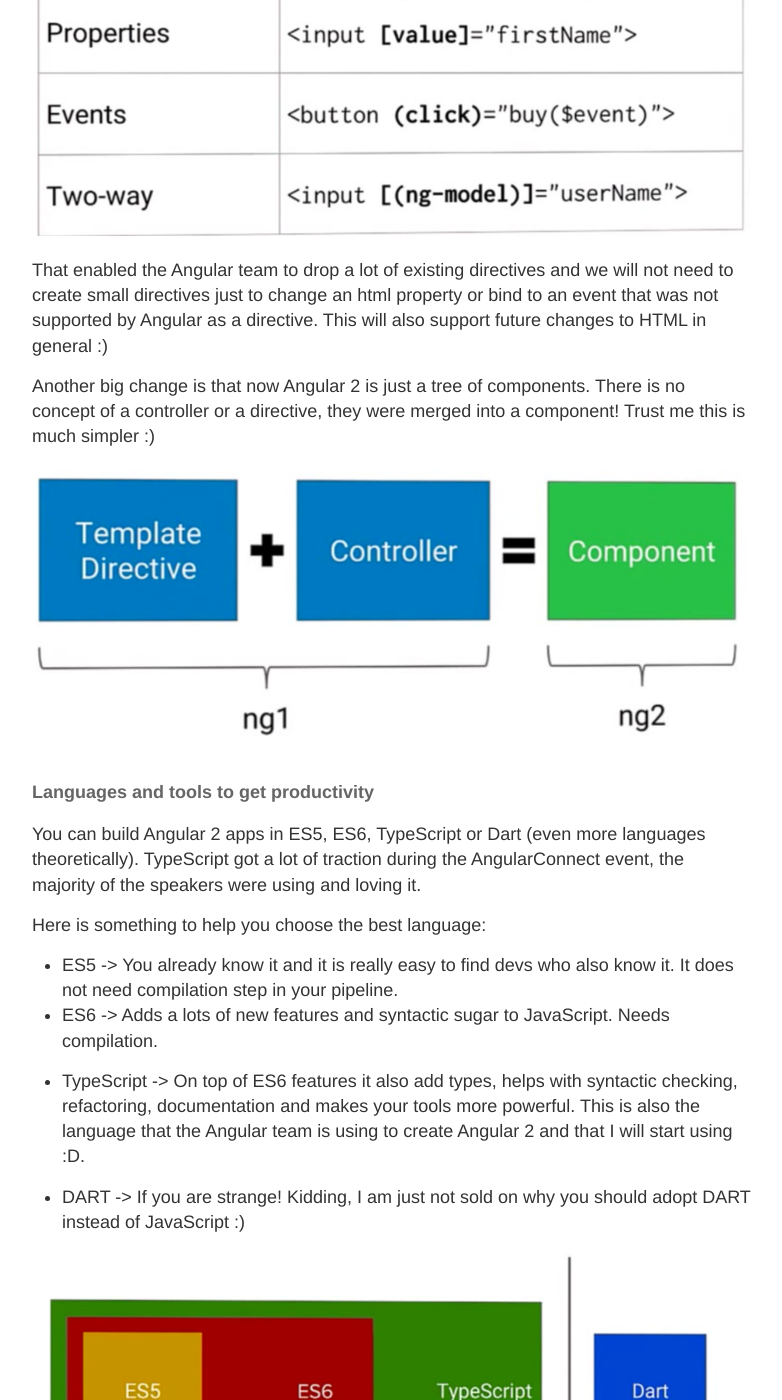
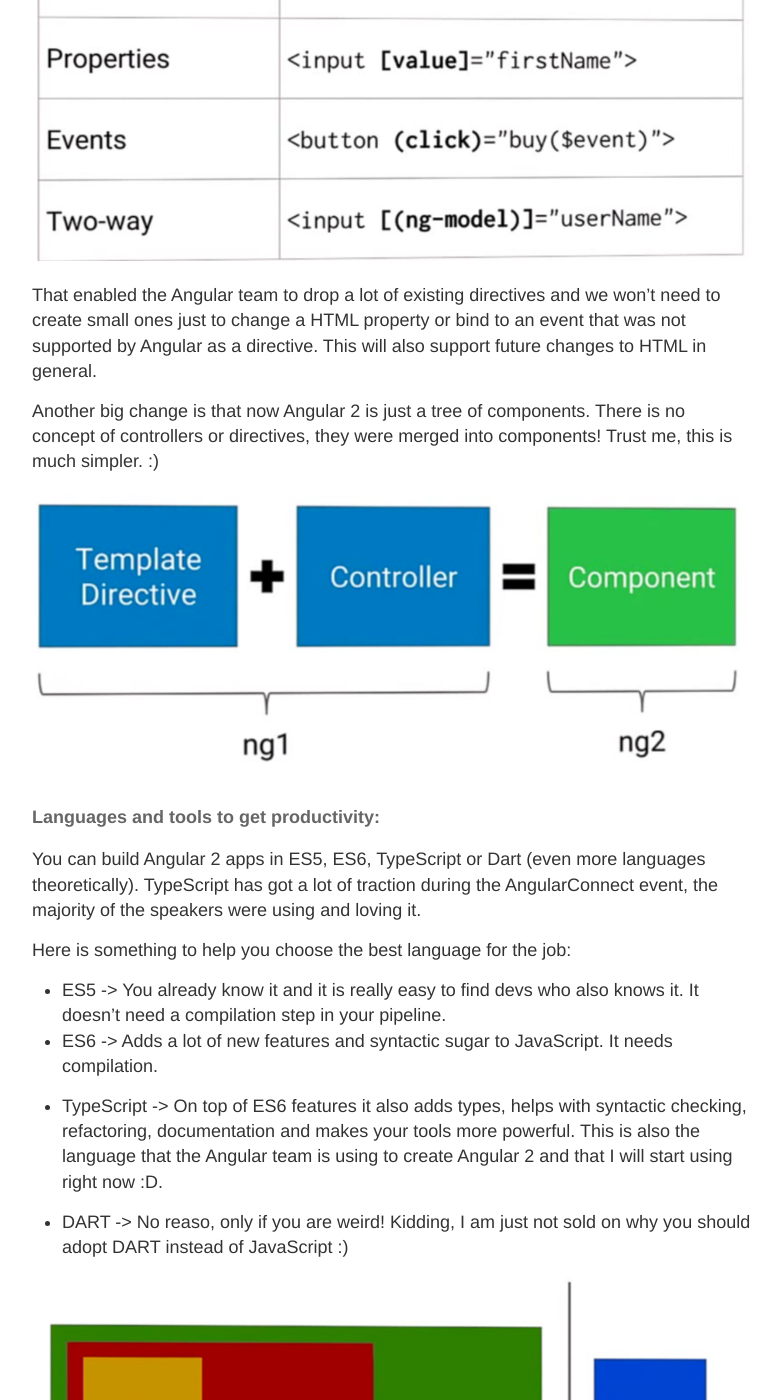
Before and after one commit to rafaelaudy/rafaelaudy.github.io, a Jekyll site: the page built from _posts/2015-10-23-angular-1-and-2-state.md, in a window 1280 px wide and 1400 px high, scrolled down 4129 px. Shown: the whole window, without its empty margins (248-1030 px from the left). Built offline with Jekyll 4.4.1, drawn with Linux system fonts in a browser that asks for light colours; Markdown is read by kramdown in place of the engine named in the settings; comment, search, counter and statistics services are not loaded; some of the changed text lies outside the part shown.

Commit message:
Fixing grammar errors

```diff
--- a/_posts/2015-10-23-angular-1-and-2-state.md
+++ b/_posts/2015-10-23-angular-1-and-2-state.md
@@ -3,10 +3,10 @@
 title: Current state of AngularJS 1 and 2
 ---
 
-__Angular 1 has been around for almost 6 years. But what it had accomplished and until when is it going to be relevant?
+__Angular 1 has been around for almost 6 years. But what has it accomplished and until when is it going to be relevant?
 Also why is Angular 2 looking so hot lately?__
 
-In this post I am going to talk about the status of Angular 1, what to expect from Angular 2 and how to be prepared for it.
+In this post I am going to talk about the status of Angular 1, what to expect from Angular 2 and how to get prepared for it.
 
 
 # Angular 1
@@ -27,56 +27,56 @@
 
 # Angular 2
 
-## Objectives
+## Objectives:
 
-#### Build for speed
+#### Build for speed:
 
 There are loads of improvements aiming to make Angular 2 faster then any other current option.
-There are optimizations on the load, compilation, rendering and re-rendering phases. You can learn more about these improvements watching the video at the end of the post after the minute 6.
+There are optimizations on: load, compile, render and re-render phases. You can learn more about these improvements watching the video at the end of the post after minute 6.
 
 ![Improvements to Angular 2 speed](https://raw.githubusercontent.com/rafaelaudy/rafaelaudy.github.io/master/images/posts/angular/angular-1-and-2-state/angular-2-performance-improve.png)
 
-There is an awesome benchmark that proves that this is not just wishful thinking :) The guys from meteor compared the performance from Angular 1, Angular 2, Blaze and React. They built an application to find Waldos (animation bellow) and the result was quite favorable to Angular 2 in all the tests.
+There is an awesome benchmark that proves that this speed improvement is not just wishful thinking :) The guys from meteor compared the performance from Angular 1, Angular 2, Blaze and React by building an application to find Waldos (animation bellow) and the result was quite favorable to Angular 2 in all the tests.
 
 ![Angular find Waldos Angular](http://cdn2.hubspot.net/hubfs/520701/Blog/shmck/perfMethod.gif?t=1445451707926)
 
-Below you can see the time that it took to render all the Waldos for the first time, and the second is the rerun:
+Below you can see the time it tooks to render all the Waldos for the first time, and the second is the re-render:
 
 ![Load Waldos Angular 2](https://raw.githubusercontent.com/rafaelaudy/rafaelaudy.github.io/master/images/posts/angular/angular-1-and-2-state/angular-2-performance-comparison.png)
 
 ![Re-render waldos Angular 2](https://raw.githubusercontent.com/rafaelaudy/rafaelaudy.github.io/master/images/posts/angular/angular-1-and-2-state/angular-2-performance-comparison2.png)
 
-You can use [this repo](https://github.com/ShMcK/Framework-Performance-Tests-with-Meteor try for yourself) to run the tests yourself, change the parameter or do whatever you like! [This blog post](http://info.meteor.com/blog/comparing-performance-of-blaze-react-angular-meteor-and-angular-2-with-meteor) analyzed the data showed here in much more detail.
+You can use [this repo](https://github.com/ShMcK/Framework-Performance-Tests-with-Meteor try for yourself) to run the tests yourself, change the parameter or do whatever you like! [This blog post](http://info.meteor.com/blog/comparing-performance-of-blaze-react-angular-meteor-and-angular-2-with-meteor) analyzed the data showed here in much more detail (it is an awesome post).
 
-#### Simpler
+#### Simpler:
 
 It should be easier to build templates with Angular now. In Angular 2 we don't need directives to access HTML properties or events, we just use [] and () respectively.
 
 ![Angular 2 binding example](https://raw.githubusercontent.com/rafaelaudy/rafaelaudy.github.io/master/images/posts/angular/angular-1-and-2-state/Angular-2-style.png)
 
-That enabled the Angular team to drop a lot of existing directives and we will not need to create small directives just to change an html property or bind to an event that was not supported by Angular as a directive. This will also support future changes to HTML in general :)
+That enabled the Angular team to drop a lot of existing directives and we won't need to create small ones just to change a HTML property or bind to an event that was not supported by Angular as a directive. This will also support future changes to HTML in general.
 
-Another big change is that now Angular 2 is just a tree of components. There is no concept of a controller or a directive, they were merged into a component! Trust me this is much simpler :)
+Another big change is that now Angular 2 is just a tree of components. There is no concept of controllers or directives, they were merged into components! Trust me, this is much simpler. :)
 
 ![Angular components](https://raw.githubusercontent.com/rafaelaudy/rafaelaudy.github.io/master/images/posts/angular/angular-1-and-2-state/angular-2-components.png)
 
 
-#### Languages and tools to get productivity
+#### Languages and tools to get productivity:
 
-You can build Angular 2 apps in ES5, ES6, TypeScript or Dart (even more languages theoretically). TypeScript got a lot of traction during the AngularConnect event, the majority of the speakers were using and loving it.
+You can build Angular 2 apps in ES5, ES6, TypeScript or Dart (even more languages theoretically). TypeScript has got a lot of traction during the AngularConnect event, the majority of the speakers were using and loving it.
 
-Here is something to help you choose the best language:
+Here is something to help you choose the best language for the job:
 
-* ES5 -> You already know it and it is really easy to find devs who also know it. It does not need compilation step in your pipeline.
-* ES6 -> Adds a lots of new features and syntactic sugar to JavaScript. Needs compilation.
-* TypeScript -> On top of ES6 features it also add types, helps with syntactic checking, refactoring, documentation and makes your tools more powerful.
-This is also the language that the Angular team is using to create Angular 2 and that I will start using :D.
+* ES5 -> You already know it and it is really easy to find devs who also knows it. It doesn't need a compilation step in your pipeline.
+* ES6 -> Adds a lot of new features and syntactic sugar to JavaScript. It needs compilation.
+* TypeScript -> On top of ES6 features it also adds types, helps with syntactic checking, refactoring, documentation and makes your tools more powerful.
+This is also the language that the Angular team is using to create Angular 2 and that I will start using right now :D.
 
-* DART -> If you are strange! Kidding, I am just not sold on why you should adopt DART instead of JavaScript :)
+* DART -> No reaso, only if you are weird! Kidding, I am just not sold on why you should adopt DART instead of JavaScript :)
 
 ![Angular 2 possible languages](https://raw.githubusercontent.com/rafaelaudy/rafaelaudy.github.io/master/images/posts/angular/angular-1-and-2-state/angular-2-languages.png)
 
-It was quite difficult to write ES6 code some months ago. You had to set up a transpiler, configure source maps and so on. To address that the Angular 2 team is building a angular-cli project to bootstrap the your app and its build process. It is like a mixture yeoman of Yeoman and Grunt :p It will help you to create, build, serve and deploy your application. It is still in beta and can be [found here](https://github.com/angular/angular-cli).
+It was quite difficult to write ES6 code some months ago. You had to set up a transpiler, configure source maps and so on. To address that the Angular 2 team is building the angular-cli project, which is going to bootstrap your app and its build process. It is like a mixture of Yeoman and Grunt :p It will help you to create, build, serve and deploy your application. It is still in beta and can be [found here](https://github.com/angular/angular-cli).
 
 ![angular-cli](https://raw.githubusercontent.com/rafaelaudy/rafaelaudy.github.io/master/images/posts/angular/angular-1-and-2-state/angular-cli.png)
 
@@ -86,33 +86,33 @@
 
 This is huge: <br>
 __IT IS GOING TO SUPPORT IE 9 :D__ <br>
-This was one of the major criticisms to Angular 2. I thought I would get stuck in Angular 1.x because our clients would have to support at least IE 9. I am super happy about this announcement!
+This was one of the major criticisms to the just announced Angular 2. I thought I would get stuck in Angular 1.x because our clients would need support for at least IE 9. I am super happy about this announcement!
 
 ## Learning opportunities:
 
 You can start learning Angular 2 now with a variety of different sources.
-In my humble opinion NG-BOOK 2 is the best starting point. :)
+In my humble opinion NG-BOOK 2 is the best starting point but find other sources in the image below. :)
 
 ![Learning resources for Angular 2](https://raw.githubusercontent.com/rafaelaudy/rafaelaudy.github.io/master/images/posts/angular/angular-1-and-2-state/angular-2-resources.png)
 
-# Migrating to 2
+## Release status
+
+After AgularConnect my spider senses told me that Angular 2 is almost being released, I would bet on Q1 next year.
+
+Google has already migrated some of their own apps to Angular 2, including Google Adwords, which is their biggest money maker. Those migrations involved hundreds of developers and million lines of code. Also the core of Angular 2 is already pretty stable and they don't expect more major changes.
+
+# Migrating to Angular 2
+
+![Jumping to Angular 2](https://raw.githubusercontent.com/rafaelaudy/rafaelaudy.github.io/master/images/posts/angular/angular-1-and-2-state/angular-2-jump.png)
 
 Do you feel this way? I used to before the [AngularConnect](http://angularconnect.com/).
 
-![Jumping to Angular 2](https://raw.githubusercontent.com/rafaelaudy/rafaelaudy.github.io/master/images/posts/angular/angular-1-and-2-state/angular-2-jump.png)
-
-Hopefully the Angular team is going to release a library called Ng-Upgrade that is going to help us migrate our apps little by little.
-We will not need to make a big bang conversion and both versions of Angular will be able to coexist.
+Hopefully the Angular team is going to release a library called Ng-Upgrade which is going to help us migrate our apps little by little.
+We won't need to make a big bang conversion and both versions of Angular will be able to coexist.
 
 ![ng-migrate](https://raw.githubusercontent.com/rafaelaudy/rafaelaudy.github.io/master/images/posts/angular/angular-1-and-2-state/angular-2-migration.png)
 
-The Angular team is going to release a blog post explaining how it is going to be done. For now you can have a look on [this repository](https://github.com/angular/angular/tree/master/modules/playground/src/upgrade).
-
-# Release status
-
-After AgularConnect my spider senses tell me that Angular 2 is almost being released, I would bet on Q1 next year.
-
-Google already migrated to Angular 2 some of their own apps, including Google Adwords, which is their biggest money maker. This involves hundreds of developers and million lines of codes. Also the core of Angular 2 is already pretty stable and they don't expect more major changes.
+The Angular team is going to release a blog post explaining how it is going to be done. For a preview you can have a look on [this repository](https://github.com/angular/angular/tree/master/modules/playground/src/upgrade).
 
 # That is it!
 If you want to know more about this topic have a look on this amazing keynote from the AngularConnect conference:
```
Also changed, not shown: other parts of _posts/2015-10-23-angular-1-and-2-state.md (+2 -2 lines), _posts/2015-10-20-javascript-full-stack-learnings.md (+25 -25 lines), about.md (+3 -2 lines).
